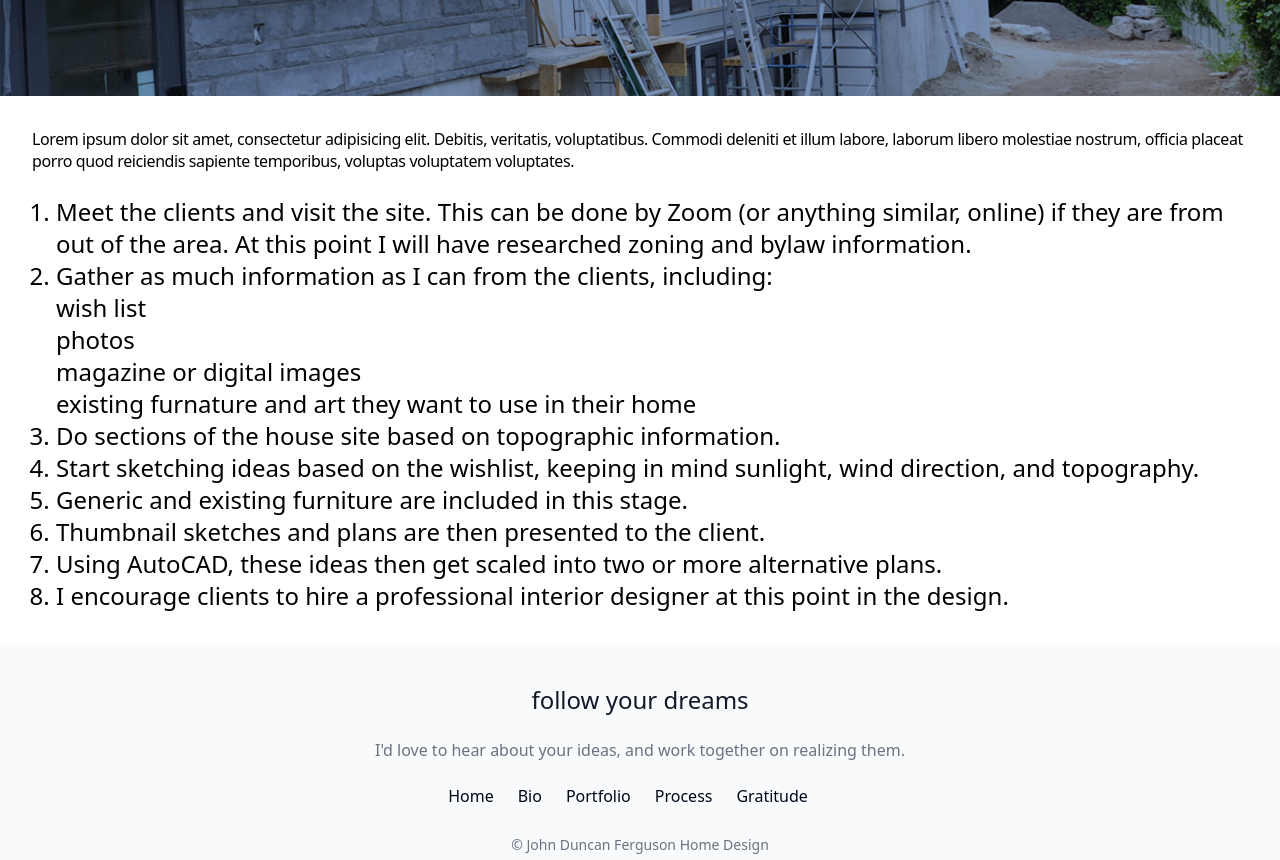
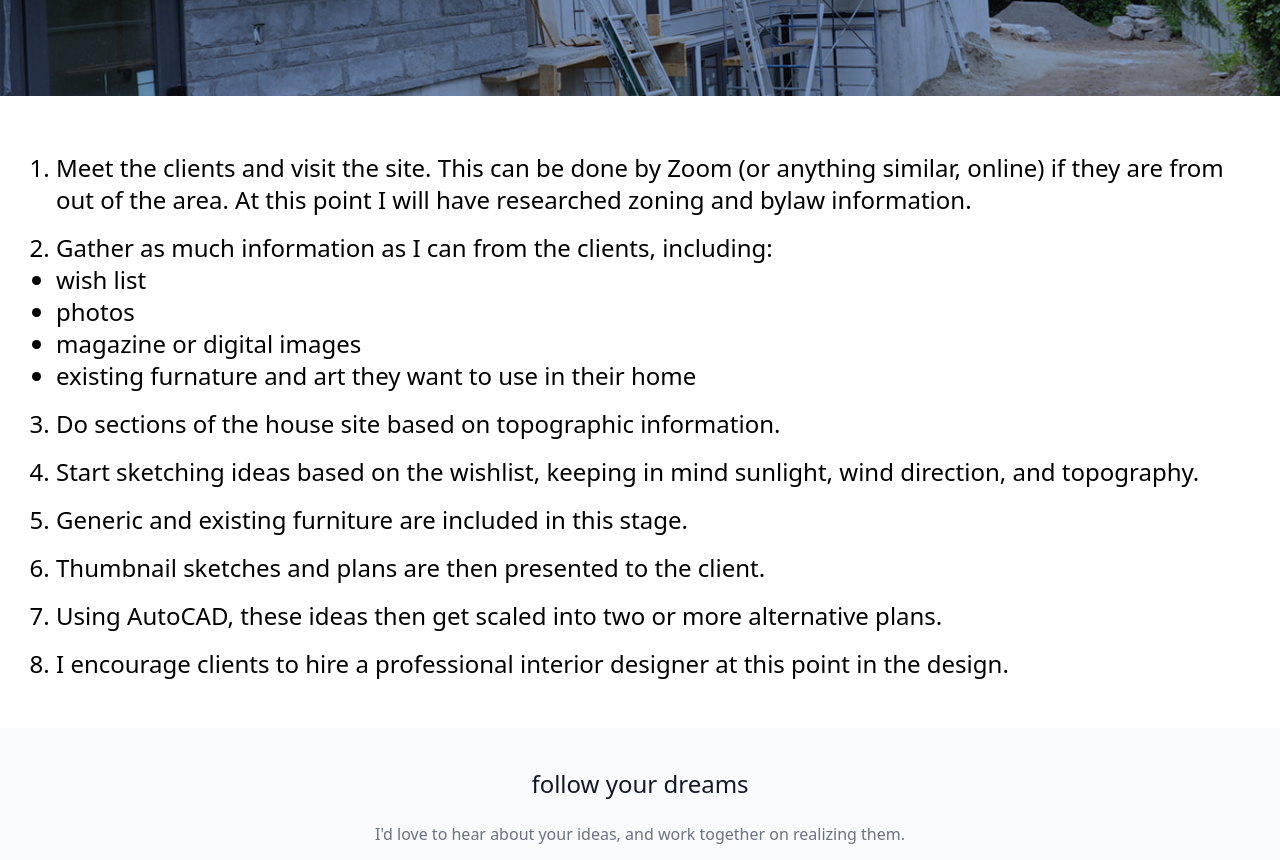
Before and after one commit to hitchless/jd-ferguson-design, an Astro site: page /process in a window 1280 px wide. Shown: the part 460-1320 px from the top of the page. Built offline with nearby package versions, Linux system fonts and the light colour scheme; Astro itself is replaced by a stand-in of ours.

Commit message:
updating process page, adding html/LI component

```diff
--- /dev/null
+++ b/src/components/html/LI.astro
@@ -0,0 +1,4 @@
+---
+---
+
+<li class="mb-4"><slot /></li>
--- a/src/pages/process.astro
+++ b/src/pages/process.astro
@@ -1,4 +1,5 @@
 ---
+import LI from '../components/html/LI.astro';
 import Layout from '../layouts/Layout.astro';
 import Hero from "../components/Hero.astro";
 import Content from "../components/Content.astro";
@@ -10,26 +11,23 @@ import Content from "../components/Content.astro";
           bg="bg-hero-process md:bg-hero-process-lg" />
 
     <Content>
-      <p class="leading-snug tracking-tight">Lorem ipsum dolor sit amet, consectetur adipisicing elit. Debitis, veritatis, voluptatibus. Commodi deleniti
-        et illum labore, laborum libero molestiae nostrum, officia placeat porro quod reiciendis sapiente temporibus,
-        voluptas voluptatem voluptates.</p>
       <ol class="list-decimal p-6 pb-0 text-2xl font-thin">
-        <li>Meet the clients and visit the site. This can be done by Zoom (or anything similar, online) if they are from
-          out of the area. At this point I will have researched zoning and bylaw information.</li>
-        <li>Gather as much information as I can from the clients, including:
-          <ul class="">
+        <LI>Meet the clients and visit the site. This can be done by Zoom (or anything similar, online) if they are from
+          out of the area. At this point I will have researched zoning and bylaw information.</LI>
+        <LI>Gather as much information as I can from the clients, including:
+          <ul class="list-disc">
             <li>wish list</li>
             <li>photos</li>
             <li>magazine or digital images</li>
             <li>existing furnature and art they want to use in their home</li>
           </ul>
-        </li>
-        <li>Do sections of the house site based on topographic information.</li>
-        <li>Start sketching ideas based on the wishlist, keeping in mind sunlight, wind direction, and topography.</li>
-        <li>Generic and existing furniture are included in this stage.</li>
-        <li>Thumbnail sketches and plans are then presented to the client.</li>
-        <li>Using AutoCAD, these ideas then get scaled into two or more alternative plans.</li>
-        <li>I encourage clients to hire a professional interior designer at this point in the design.</li>
+        </LI>
+        <LI>Do sections of the house site based on topographic information.</LI>
+        <LI>Start sketching ideas based on the wishlist, keeping in mind sunlight, wind direction, and topography.</LI>
+        <LI>Generic and existing furniture are included in this stage.</LI>
+        <LI>Thumbnail sketches and plans are then presented to the client.</LI>
+        <LI>Using AutoCAD, these ideas then get scaled into two or more alternative plans.</LI>
+        <LI>I encourage clients to hire a professional interior designer at this point in the design.</LI>
       </ol>
     </Content>
 
```
